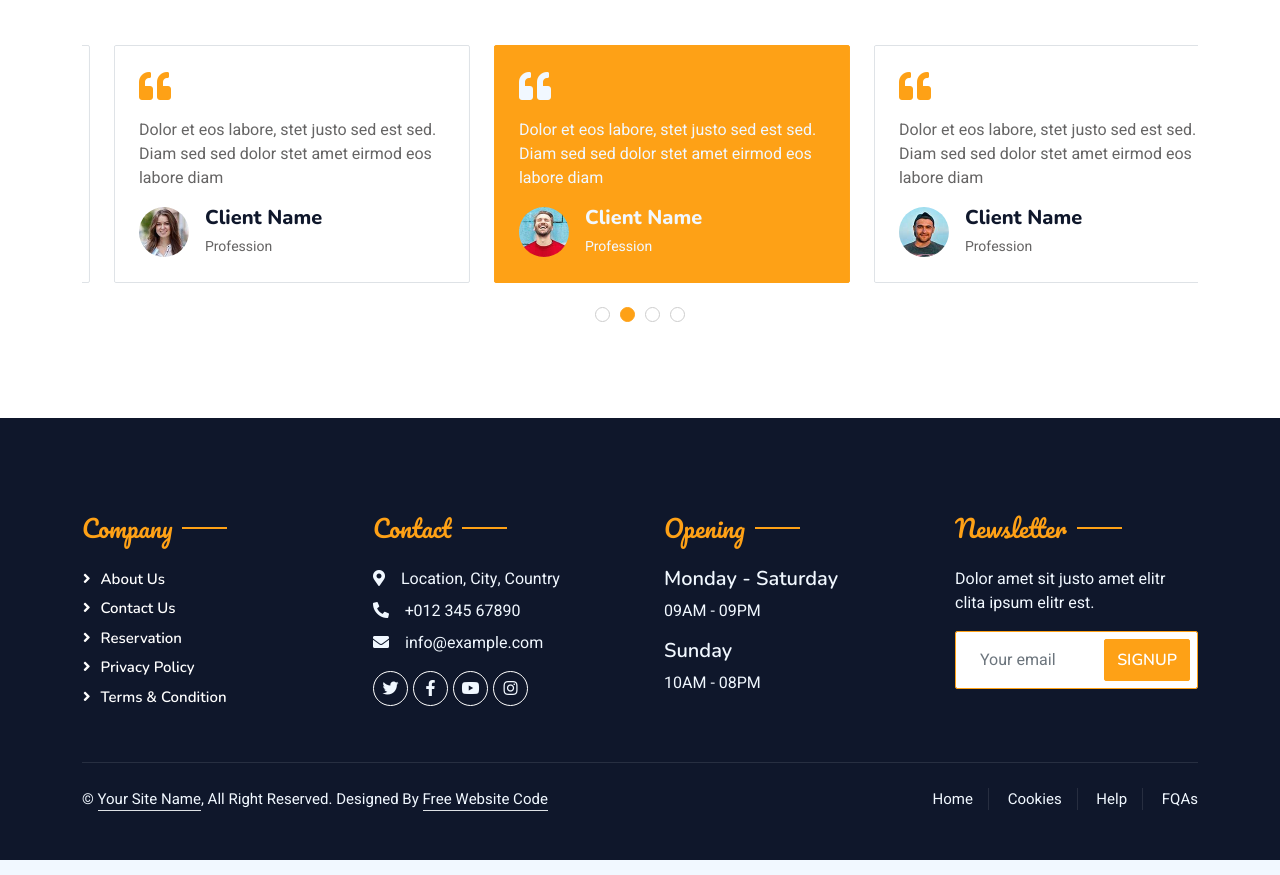
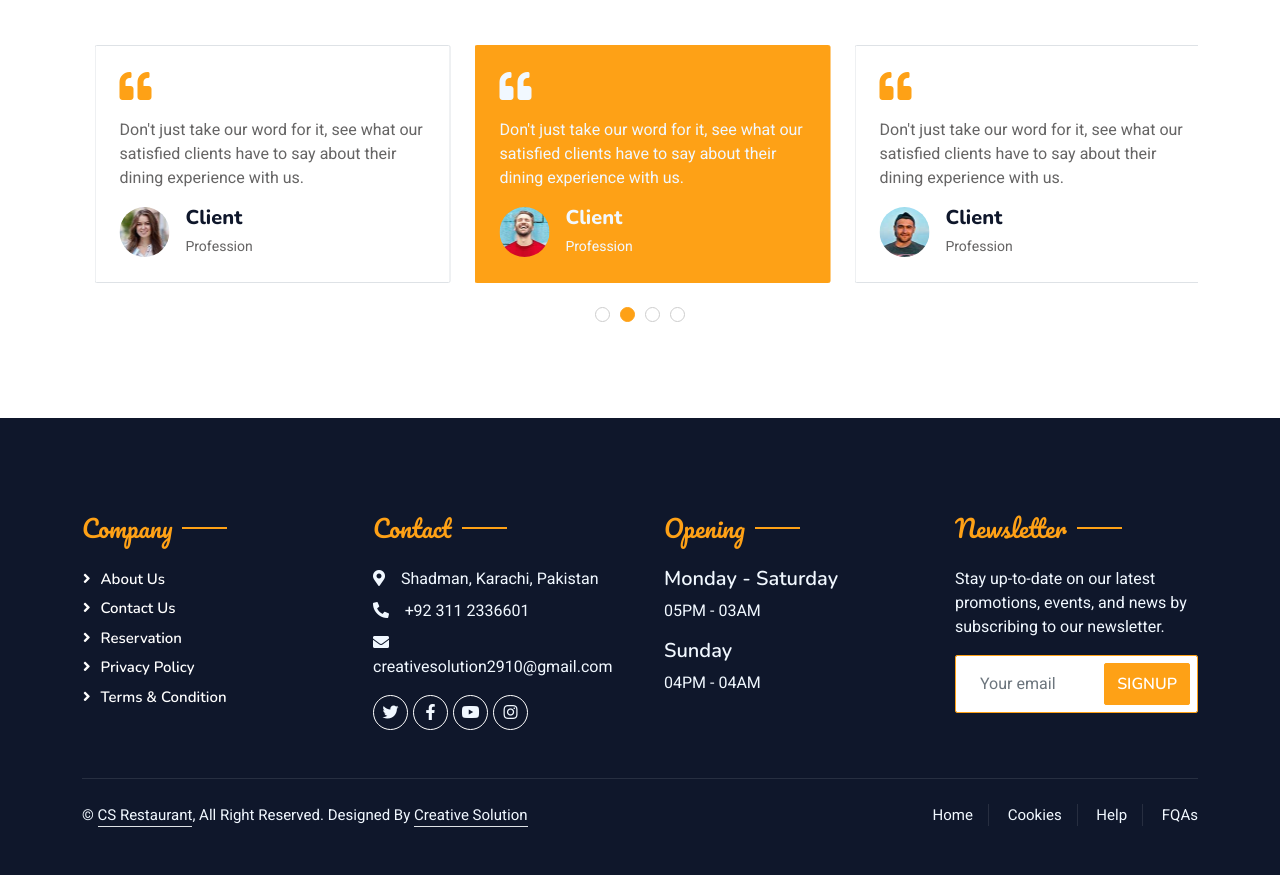
Before and after one commit to Uzair2928/restaurant.github.io, a plain HTML site: page testimonial.html in a window 1280 px wide. Shown: the part 576-1451 px from the top of the page. Drawn offline with nearby package versions, Linux system fonts and the light colour scheme.

Commit message:
Update testimonial.html

```diff
--- a/testimonial.html
+++ b/testimonial.html
@@ -89,7 +89,7 @@
         <!-- Navbar & Hero End -->
 
 
-        <!-- Testimonial Start -->
+       <!-- Testimonial Start -->
         <div class="container-xxl py-5 wow fadeInUp" data-wow-delay="0.1s">
             <div class="container">
                 <div class="text-center">
@@ -99,44 +99,44 @@
                 <div class="owl-carousel testimonial-carousel">
                     <div class="testimonial-item bg-transparent border rounded p-4">
                         <i class="fa fa-quote-left fa-2x text-primary mb-3"></i>
-                        <p>Dolor et eos labore, stet justo sed est sed. Diam sed sed dolor stet amet eirmod eos labore diam</p>
+                        <p>Don't just take our word for it, see what our satisfied clients have to say about their dining experience with us.</p>
                         <div class="d-flex align-items-center">
                             <img class="img-fluid flex-shrink-0 rounded-circle" src="img/testimonial-1.jpg" style="width: 50px; height: 50px;">
                             <div class="ps-3">
-                                <h5 class="mb-1">Client Name</h5>
+                                <h5 class="mb-1">Client</h5>
                                 <small>Profession</small>
                             </div>
                         </div>
                     </div>
                     <div class="testimonial-item bg-transparent border rounded p-4">
                         <i class="fa fa-quote-left fa-2x text-primary mb-3"></i>
-                        <p>Dolor et eos labore, stet justo sed est sed. Diam sed sed dolor stet amet eirmod eos labore diam</p>
+                        <p>Don't just take our word for it, see what our satisfied clients have to say about their dining experience with us.</p>
                         <div class="d-flex align-items-center">
                             <img class="img-fluid flex-shrink-0 rounded-circle" src="img/testimonial-2.jpg" style="width: 50px; height: 50px;">
                             <div class="ps-3">
-                                <h5 class="mb-1">Client Name</h5>
+                                <h5 class="mb-1">Client</h5>
                                 <small>Profession</small>
                             </div>
                         </div>
                     </div>
                     <div class="testimonial-item bg-transparent border rounded p-4">
                         <i class="fa fa-quote-left fa-2x text-primary mb-3"></i>
-                        <p>Dolor et eos labore, stet justo sed est sed. Diam sed sed dolor stet amet eirmod eos labore diam</p>
+                        <p>Don't just take our word for it, see what our satisfied clients have to say about their dining experience with us.</p>
                         <div class="d-flex align-items-center">
                             <img class="img-fluid flex-shrink-0 rounded-circle" src="img/testimonial-3.jpg" style="width: 50px; height: 50px;">
                             <div class="ps-3">
-                                <h5 class="mb-1">Client Name</h5>
+                                <h5 class="mb-1">Client</h5>
                                 <small>Profession</small>
                             </div>
                         </div>
                     </div>
                     <div class="testimonial-item bg-transparent border rounded p-4">
                         <i class="fa fa-quote-left fa-2x text-primary mb-3"></i>
-                        <p>Dolor et eos labore, stet justo sed est sed. Diam sed sed dolor stet amet eirmod eos labore diam</p>
+                        <p>Don't just take our word for it, see what our satisfied clients have to say about their dining experience with us.</p>
                         <div class="d-flex align-items-center">
                             <img class="img-fluid flex-shrink-0 rounded-circle" src="img/testimonial-4.jpg" style="width: 50px; height: 50px;">
                             <div class="ps-3">
-                                <h5 class="mb-1">Client Name</h5>
+                                <h5 class="mb-1">Client</h5>
                                 <small>Profession</small>
                             </div>
                         </div>
@@ -161,9 +161,9 @@
                     </div>
                     <div class="col-lg-3 col-md-6">
                         <h4 class="section-title ff-secondary text-start text-primary fw-normal mb-4">Contact</h4>
-                        <p class="mb-2"><i class="fa fa-map-marker-alt me-3"></i>Location, City, Country</p>
-                        <p class="mb-2"><i class="fa fa-phone-alt me-3"></i>+012 345 67890</p>
-                        <p class="mb-2"><i class="fa fa-envelope me-3"></i>info@example.com</p>
+                        <p class="mb-2"><i class="fa fa-map-marker-alt me-3"></i>Shadman, Karachi, Pakistan</p>
+                        <p class="mb-2"><i class="fa fa-phone-alt me-3"></i>+92 311 2336601</p>
+                        <p class="mb-2"><i class="fa fa-envelope me-3"></i>creativesolution2910@gmail.com</p>
                         <div class="d-flex pt-2">
                             <a class="btn btn-outline-light btn-social" href="https://twitter.com/creativesol29?t=RHuMaBmYm80l9PPm5FEd2w&s=09"><i class="fab fa-twitter"></i></a>
                             <a class="btn btn-outline-light btn-social" href="https://m.facebook.com/profile.php?id=100089988020287&mibextid=ZbWKwL&wtsid=rdr_0VMezPezf5gmSfvfz"><i class="fab fa-facebook-f"></i></a>
@@ -174,13 +174,13 @@
                     <div class="col-lg-3 col-md-6">
                         <h4 class="section-title ff-secondary text-start text-primary fw-normal mb-4">Opening</h4>
                         <h5 class="text-light fw-normal">Monday - Saturday</h5>
-                        <p>09AM - 09PM</p>
+                        <p>05PM - 03AM</p>
                         <h5 class="text-light fw-normal">Sunday</h5>
-                        <p>10AM - 08PM</p>
+                        <p>04PM - 04AM</p>
                     </div>
                     <div class="col-lg-3 col-md-6">
                         <h4 class="section-title ff-secondary text-start text-primary fw-normal mb-4">Newsletter</h4>
-                        <p>Dolor amet sit justo amet elitr clita ipsum elitr est.</p>
+                        <p>Stay up-to-date on our latest promotions, events, and news by subscribing to our newsletter.</p>
                         <div class="position-relative mx-auto" style="max-width: 400px;">
                             <input class="form-control border-primary w-100 py-3 ps-4 pe-5" type="text" placeholder="Your email">
                             <button type="button" class="btn btn-primary py-2 position-absolute top-0 end-0 mt-2 me-2">SignUp</button>
@@ -192,10 +192,10 @@
                 <div class="copyright">
                     <div class="row">
                         <div class="col-md-6 text-center text-md-start mb-3 mb-md-0">
-                            &copy; <a class="border-bottom" href="https://instagram.com/creative_solution29?igshid=MzRlODBiNWFlZA==">Your Site Name</a>, All Right Reserved.
+                            &copy; <a class="border-bottom" href="https://instagram.com/creative_solution29?igshid=MzRlODBiNWFlZA==">CS Restaurant</a>, All Right Reserved.
 
 
-							Designed By <a class="border-bottom" href="https://instagram.com/creative_solution29?igshid=MzRlODBiNWFlZA==">Free Website Code</a>
+							Designed By <a class="border-bottom" href="https://instagram.com/creative_solution29?igshid=MzRlODBiNWFlZA==">Creative Solution</a>
                         </div>
                         <div class="col-md-6 text-center text-md-end">
                             <div class="footer-menu">
```
